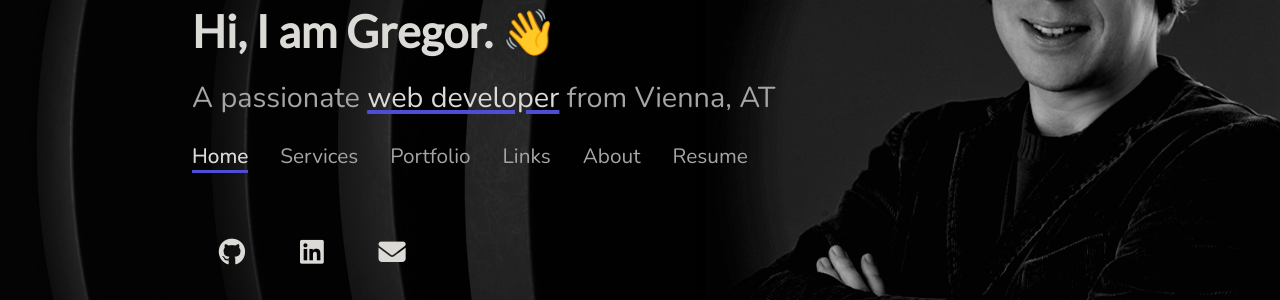
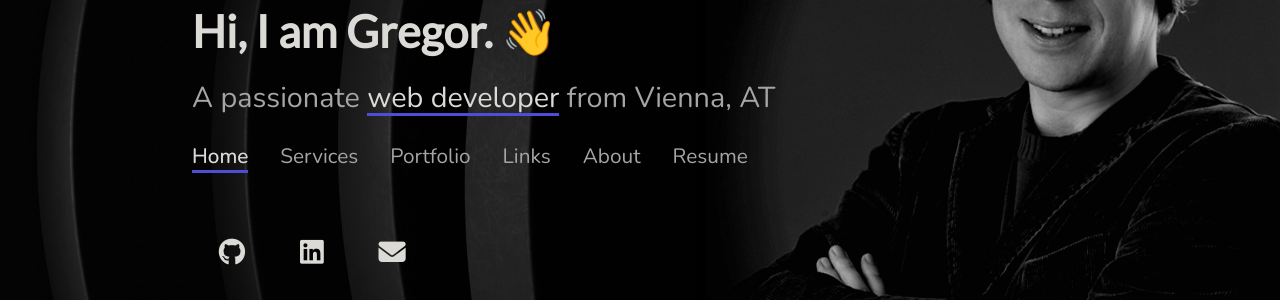
Before and after one commit to Senimtra/senimtra.dev, a PHP site: page / in a window 1280 px wide. Shown: the part 255-555 px from the top of the page. Run offline with PHP 8.4, Linux system fonts and the light colour scheme; some libraries are stand-ins or nearby versions.

Commit message:
fix: text-decoration-color unsupported workaround

```diff
--- a/scss/_navbar.scss
+++ b/scss/_navbar.scss
@@ -17,12 +17,10 @@
 	color: $grey !important;
 	font-weight: lighter;
 	div {
+		height: 2.5rem;
 		color: $white !important;
-		display: inline;
-		text-decoration: underline;
-		text-decoration-color: $blue;
-		text-decoration-thickness: 3.5px;
-		text-underline-offset: 0.2rem;
+		display: inline-block;
+		border-bottom: 3px solid $blue;
 	}
 	margin: 0.7rem 0 1.4rem !important;
 }
@@ -290,7 +288,7 @@
 	height: 3px;
 	width: 0%;
 	content: '';
-	background-color: $blue;
+	background-color: $blue !important;
 }
 .navbar-nav a:after {
 	left: 0;
--- a/styles/styles.css
+++ b/styles/styles.css
@@ -108,13 +108,10 @@ section {
   margin: 0.7rem 0 1.4rem !important;
 }
 #nav-message div {
+  height: 2.5rem;
   color: #dcdad7 !important;
-  display: inline;
-  text-decoration: underline;
-  -webkit-text-decoration-color: #4d4dd6;
-          text-decoration-color: #4d4dd6;
-  text-decoration-thickness: 3.5px;
-  text-underline-offset: 0.2rem;
+  display: inline-block;
+  border-bottom: 3px solid #4d4dd6;
 }
 
 #nav-menu a {
@@ -374,7 +371,7 @@ section {
   height: 3px;
   width: 0%;
   content: "";
-  background-color: #4d4dd6;
+  background-color: #4d4dd6 !important;
 }
 
 .navbar-nav a:after {
```
Also changed, not shown: 1 other file.
